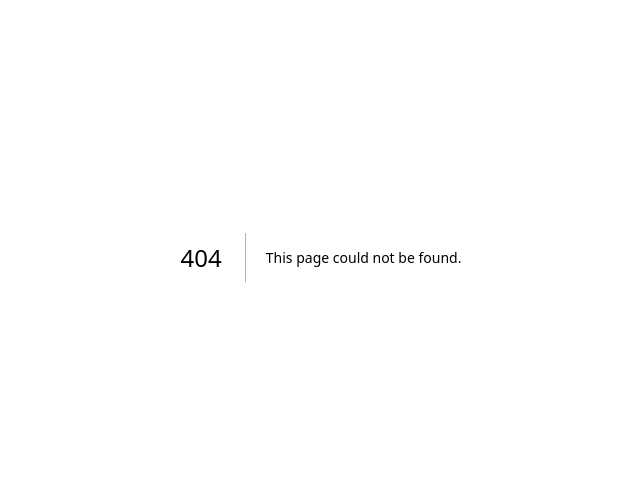
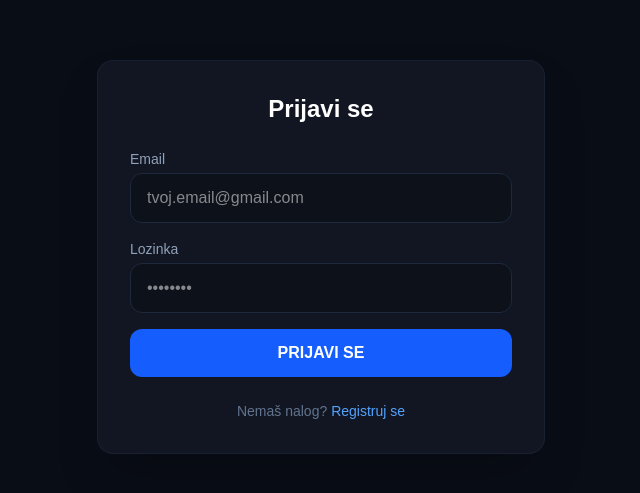
Before and after one commit to DjordjeJemuovic/call-tracker, a Next.js app: page /auth in a window 1280 px wide. Before the commit this address had no page. Shown: the part 143-636 px from the top of the page, without its empty margins (319-959 px from the left). Built offline with nearby package versions, Linux system fonts and the light colour scheme; no server answers.

Commit message:
dodao novu funkcionalnost prijava i registracija

```diff
--- /dev/null
+++ b/app/auth/page.tsx
@@ -0,0 +1,95 @@
+
+"use client";
+
+import { useState } from "react";
+import { createClient } from "@supabase/supabase-js";
+import { useRouter } from "next/navigation";
+
+const supabase = createClient(
+  process.env.NEXT_PUBLIC_SUPABASE_URL!,
+  process.env.NEXT_PUBLIC_SUPABASE_ANON_KEY!
+);
+
+export default function AuthPage() {
+  const [isSignUp, setIsSignUp] = useState(false);
+  const [email, setEmail] = useState("");
+  const [password, setPassword] = useState("");
+  const [loading, setLoading] = useState(false);
+  const [errorMsg, setErrorMsg] = useState("");
+  const router = useRouter();
+
+  const handleAuth = async (e: React.FormEvent) => {
+    e.preventDefault();
+    setLoading(true);
+    setErrorMsg("");
+
+    if (isSignUp) {
+      // REGISTRACIJA
+      const { error } = await supabase.auth.signUp({ email, password });
+      if (error) setErrorMsg(error.message);
+      else alert("Uspešna registracija! Možeš se ulogovati.");
+    } else {
+      // LOGIN
+      const { error } = await supabase.auth.signInWithPassword({ email, password });
+      if (error) setErrorMsg(error.message);
+      else router.push("/"); // Vodi nas na glavnu stranicu sa brojačima
+    }
+    setLoading(false);
+  };
+
+  return (
+    <div className="bg-[#090d16] min-h-screen flex items-center justify-center p-4">
+      <div className="bg-[#111622] border border-slate-800/60 rounded-2xl p-8 w-full max-w-md shadow-2xl">
+        <h2 className="text-2xl font-bold text-white mb-6 text-center">
+          {isSignUp ? "Napravi nalog" : "Prijavi se"}
+        </h2>
+
+        <form onSubmit={handleAuth} className="space-y-4">
+          <div>
+            <label className="text-slate-400 text-sm block mb-1">Email</label>
+            <input
+              type="email"
+              required
+              value={email}
+              onChange={(e) => setEmail(e.target.value)}
+              className="w-full bg-[#0d111a] border border-slate-800 text-white rounded-xl px-4 py-3 focus:outline-none focus:border-blue-500 transition"
+              placeholder="tvoj.email@gmail.com"
+            />
+          </div>
+
+          <div>
+            <label className="text-slate-400 text-sm block mb-1">Lozinka</label>
+            <input
+              type="password"
+              required
+              value={password}
+              onChange={(e) => setPassword(e.target.value)}
+              className="w-full bg-[#0d111a] border border-slate-800 text-white rounded-xl px-4 py-3 focus:outline-none focus:border-blue-500 transition"
+              placeholder="••••••••"
+            />
+          </div>
+
+          {errorMsg && <p className="text-rose-500 text-sm">{errorMsg}</p>}
+
+          <button
+            type="submit"
+            disabled={loading}
+            className="w-full bg-blue-600 hover:bg-blue-700 text-white py-3 rounded-xl font-semibold transition disabled:opacity-50"
+          >
+            {loading ? "Samo sekund..." : isSignUp ? "REGISTRACIJA" : "PRIJAVI SE"}
+          </button>
+        </form>
+
+        <p className="text-center text-slate-500 text-sm mt-6">
+          {isSignUp ? "Već imaš nalog?" : "Nemaš nalog?"}{" "}
+          <button
+            onClick={() => setIsSignUp(!isSignUp)}
+            className="text-blue-400 hover:underline focus:outline-none"
+          >
+            {isSignUp ? "Prijavi se" : "Registruj se"}
+          </button>
+        </p>
+      </div>
+    </div>
+  );
+}
--- a/components/CounterCard.tsx
+++ b/components/CounterCard.tsx
@@ -3,9 +3,8 @@
 import React, { useState, useEffect } from 'react';
 import { ClipboardList, CircleDollarSign, Loader2 } from 'lucide-react';
 import { createClient } from '@supabase/supabase-js';
-import { MobileNav } from './MobileNav'; // Proveri da li je MobileNav.tsx u istom folderu
+import { MobileNav } from './MobileNav';
 
-// Inicijalizacija Supabase klijenta
 const supabase = createClient(
   process.env.NEXT_PUBLIC_SUPABASE_URL!,
   process.env.NEXT_PUBLIC_SUPABASE_ANON_KEY!
@@ -78,20 +77,36 @@ export default function CounterCard() {
   const [surveys, setSurveys] = useState(0);
   const [offers, setOffers] = useState(0);
 
+  // ID ulogovanog korisnika
+  const [userId, setUserId] = useState<string | null>(null);
+
   const [loadingInitial, setLoadingInitial] = useState(true);
   const [loadingSurvey, setLoadingSurvey] = useState(false);
   const [loadingOffer, setLoadingOffer] = useState(false);
 
   const danasnjiDatum = new Date().toISOString().split('T')[0];
 
-  // Povlačenje podataka iz baze pri učitavanju komponente
+  // Provera sesije i povlačenje podataka za ulogovanog korisnika
   useEffect(() => {
-    const fetchDanasnjePodatke = async () => {
+    const proveriKorisnikaIPovuciPodatke = async () => {
       try {
+        const { data: { session } } = await supabase.auth.getSession();
+
+        // Ako niko nije ulogovan, preusmeri ga na /auth stranu
+        if (!session?.user) {
+          window.location.href = "/auth";
+          return;
+        }
+
+        const currentUserId = session.user.id;
+        setUserId(currentUserId);
+
+        // Povlačenje podataka IZMENJENO: filtriramo po datumu I po user_id-ju
         const { data } = await supabase
           .from('daily_stats')
           .select('surveys_count, offers_count')
           .eq('date', danasnjiDatum)
+          .eq('user_id', currentUserId)
           .maybeSingle();
 
         if (data) {
@@ -105,17 +120,19 @@ export default function CounterCard() {
       }
     };
 
-    fetchDanasnjePodatke();
+    proveriKorisnikaIPovuciPodatke();
   }, [danasnjiDatum]);
 
-  // Povećavanje Anketa (UPSERT)
+  // Povećavanje Anketa (UPSERT sa user_id)
   const handleAddSurvey = async () => {
+    if (!userId) return;
     setLoadingSurvey(true);
     const sledeciBroj = surveys + 1;
     try {
       const { error } = await supabase
         .from('daily_stats')
         .upsert({
+          user_id: userId,
           date: danasnjiDatum,
           surveys_count: sledeciBroj,
           offers_count: offers
@@ -130,14 +147,16 @@ export default function CounterCard() {
     }
   };
 
-  // Povećavanje Ponuda (UPSERT)
+  // Povećavanje Ponuda (UPSERT sa user_id)
   const handleAddOffer = async () => {
+    if (!userId) return;
     setLoadingOffer(true);
     const sledeciBroj = offers + 1;
     try {
       const { error } = await supabase
         .from('daily_stats')
         .upsert({
+          user_id: userId,
           date: danasnjiDatum,
           surveys_count: surveys,
           offers_count: sledeciBroj
@@ -152,7 +171,6 @@ export default function CounterCard() {
     }
   };
 
-  // Loader dok povlači podatke iz baze za danas
   if (loadingInitial) {
     return (
       <div className="flex items-center justify-center min-h-[220px] w-full">
@@ -163,9 +181,7 @@ export default function CounterCard() {
 
   return (
     <div className="w-full max-w-4xl px-4 pb-24 md:pb-4">
-      {/* Responzivni kontejner za kartice */}
       <div className="flex flex-col md:flex-row gap-6 items-center justify-center w-full">
-        {/* Kartica za Ankete */}
         <SingleCard
           title="Ankete"
           count={surveys}
@@ -177,7 +193,6 @@ export default function CounterCard() {
           onButtonClick={handleAddSurvey}
         />
 
-        {/* Kartica za Ponude */}
         <SingleCard
           title="Ponude"
           count={offers}
@@ -190,7 +205,6 @@ export default function CounterCard() {
         />
       </div>
 
-      {/* Mobilna navigacija na dnu ekrana */}
       <MobileNav />
     </div>
   );
--- a/package.json
+++ b/package.json
@@ -9,6 +9,7 @@
     "lint": "eslint"
   },
   "dependencies": {
+    "@supabase/ssr": "^0.12.0",
     "@supabase/supabase-js": "^2.108.2",
     "lucide-react": "^1.21.0",
     "next": "16.2.9",
```
Also changed, not shown: 2 other files (tests, documents, lock files or other folders).
